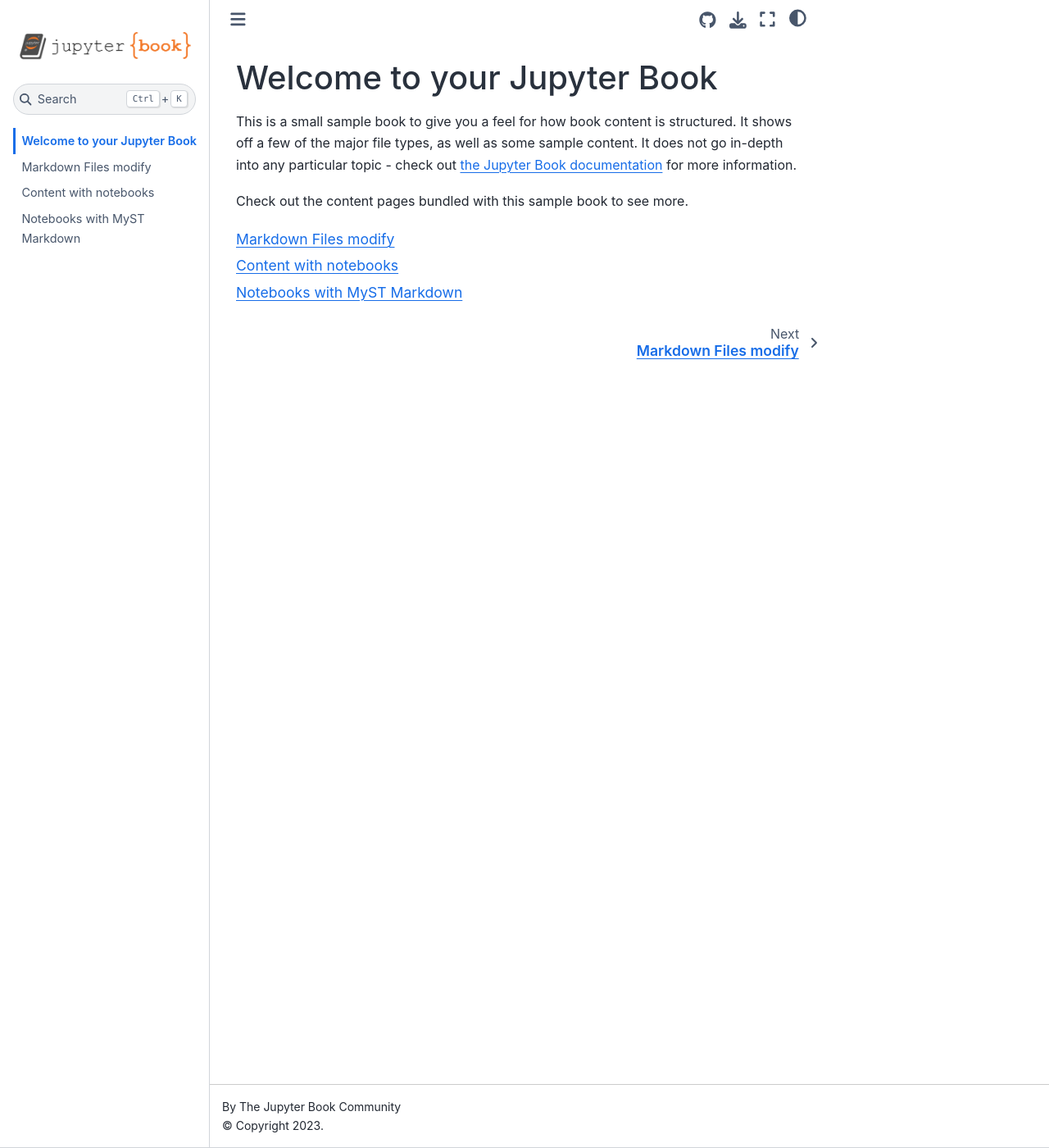
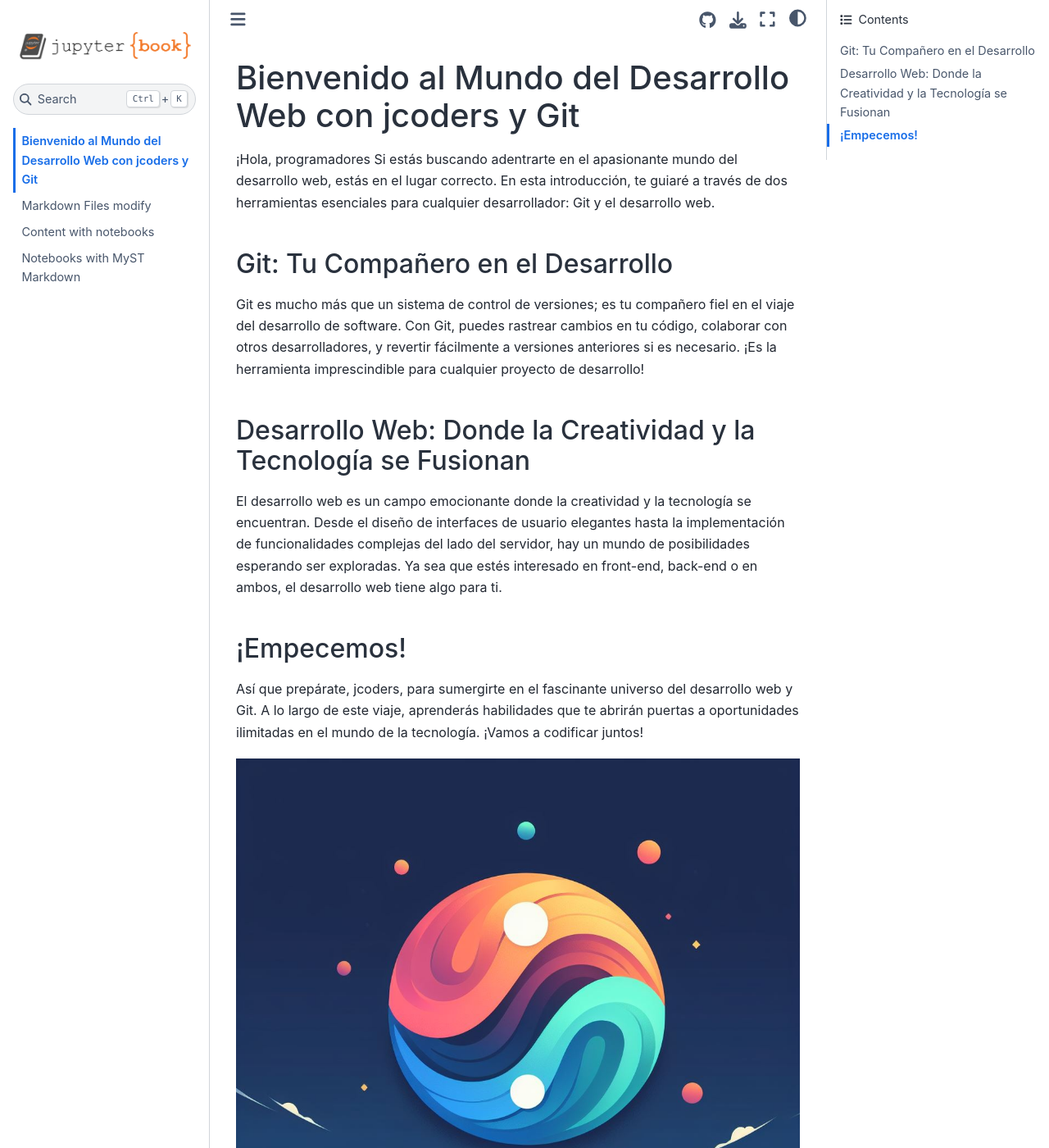
Before and after one commit to Jcod7/mipage, a Jupyter Book: the page built from intro.md, in a window 1280 px wide and 1400 px high. Shown: the whole window at 82% size. Built offline with Jupyter Book 1.0.4 settings and Sphinx 7.4.7 and the Sphinx Book theme 1.1.4, drawn with Linux system fonts in a browser that asks for light colours.

Commit message:
Actualizando intro.md de jupyter book

````diff
--- a/intro.md
+++ b/intro.md
@@ -1,11 +1,22 @@
-# Welcome to your Jupyter Book
 
-This is a small sample book to give you a feel for how book content is
-structured.
-It shows off a few of the major file types, as well as some sample content.
-It does not go in-depth into any particular topic - check out [the Jupyter Book documentation](https://jupyterbook.org) for more information.
+# Bienvenido al Mundo del Desarrollo Web con jcoders y Git
 
-Check out the content pages bundled with this sample book to see more.
+¡Hola, programadores Si estás buscando adentrarte en el apasionante mundo del desarrollo web, estás en el lugar correcto. En esta introducción, te guiaré a través de dos herramientas esenciales para cualquier desarrollador: Git y el desarrollo web.
+
+## Git: Tu Compañero en el Desarrollo
+
+Git es mucho más que un sistema de control de versiones; es tu compañero fiel en el viaje del desarrollo de software. Con Git, puedes rastrear cambios en tu código, colaborar con otros desarrolladores, y revertir fácilmente a versiones anteriores si es necesario. ¡Es la herramienta imprescindible para cualquier proyecto de desarrollo!
+
+## Desarrollo Web: Donde la Creatividad y la Tecnología se Fusionan
+
+El desarrollo web es un campo emocionante donde la creatividad y la tecnología se encuentran. Desde el diseño de interfaces de usuario elegantes hasta la implementación de funcionalidades complejas del lado del servidor, hay un mundo de posibilidades esperando ser exploradas. Ya sea que estés interesado en front-end, back-end o en ambos, el desarrollo web tiene algo para ti.
+
+## ¡Empecemos!
+
+Así que prepárate, jcoders, para sumergirte en el fascinante universo del desarrollo web y Git. A lo largo de este viaje, aprenderás habilidades que te abrirán puertas a oportunidades ilimitadas en el mundo de la tecnología. ¡Vamos a codificar juntos!
+
+
+![Logo](img/logo.jpg)
 
 ```{tableofcontents}
 ```
````
